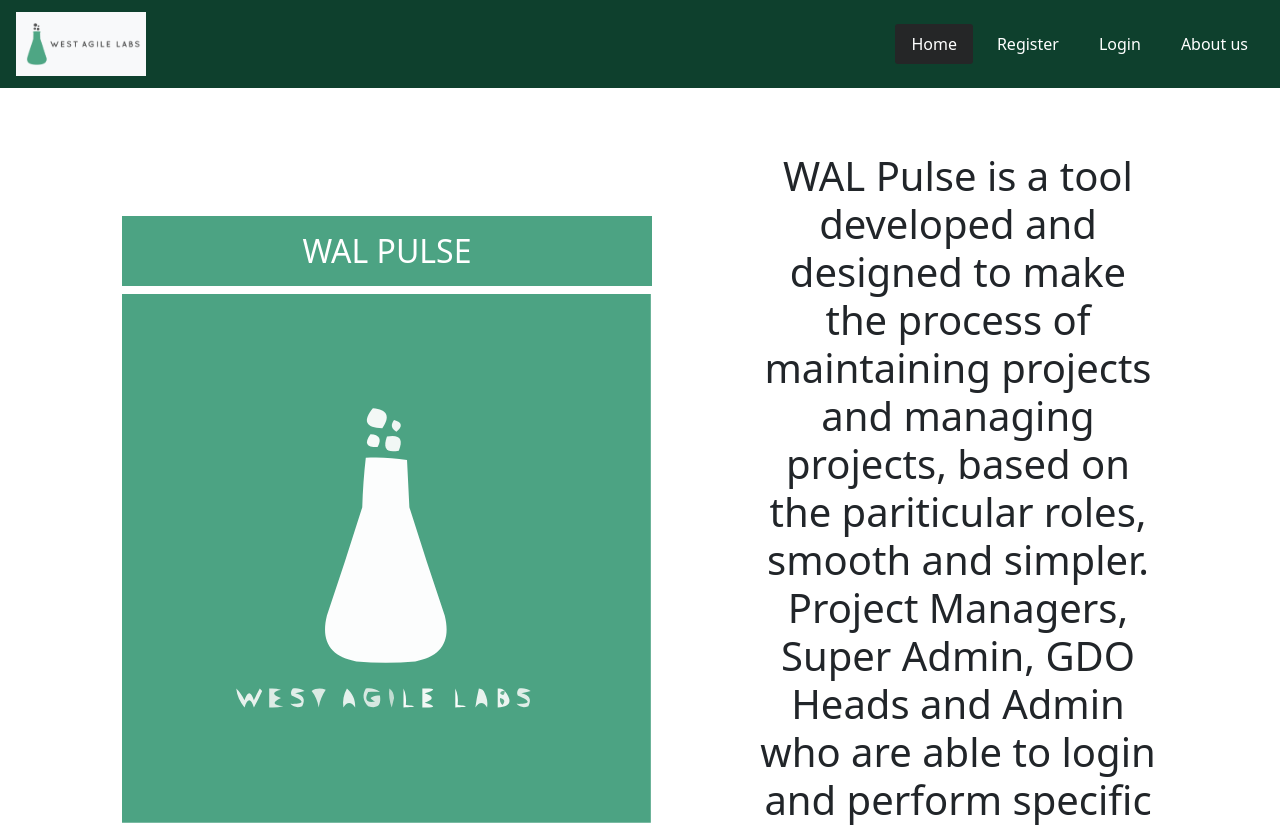
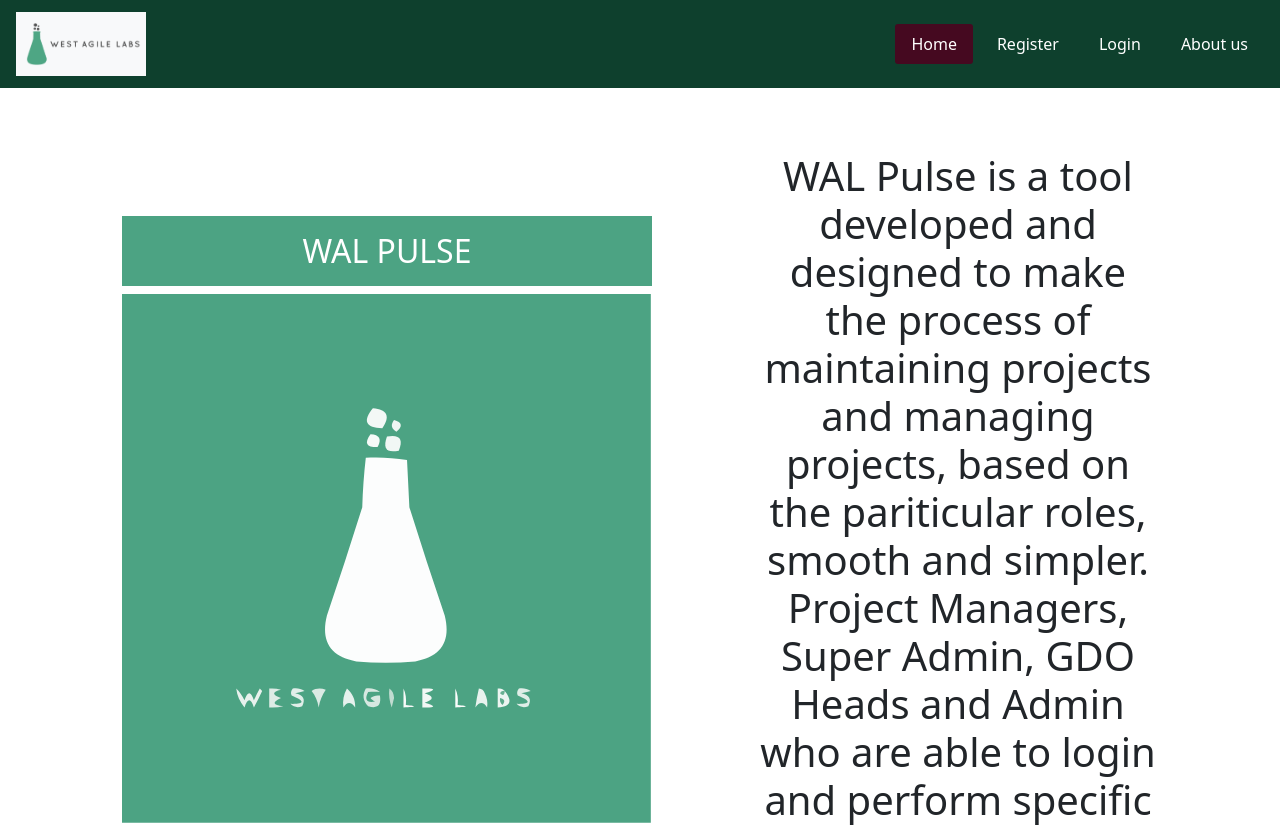
Before and after one commit to neerajnishad5/front-end-pulse, a React (Create React App) app: page / in a window 1280 px wide. Shown: the top 827 px of the page. Built offline with nearby package versions, Linux system fonts and the light colour scheme.

Commit message:
added links

```diff
--- a/src/components/Footer/Footer.js
+++ b/src/components/Footer/Footer.js
@@ -6,7 +6,7 @@
 export default function Footer() {
   const navigate = useNavigate();
   return (
-    <div className=" ">
+    <div className="">
       <div className="border back-footer text-white footer pt-3 mt-4 text-center row">
         <div className="col-sm">
           <h5 className="mb-3">Quick links</h5>
@@ -21,6 +21,7 @@
                 className="text-reset pointer"
                 href="https://www.westagilelabs.com/about/"
                 target="_blank"
+                rel="noopener noreferrer"
               >
                 About
               </a>
@@ -52,6 +53,7 @@
                 className="text-reset"
                 href="https://www.westagilelabs.com/contact/"
                 target="_blank"
+                rel="noopener noreferrer"
               >
                 Contact Us
               </a>
@@ -67,6 +69,7 @@
                 className="text-reset"
                 href="https://www.westagilelabs.com/blog/"
                 target="_blank"
+                rel="noopener noreferrer"
               >
                 Blog
               </a>
@@ -81,6 +84,7 @@
                 className="text-reset"
                 href="https://www.westagilelabs.com/privacy-policy/"
                 target="_blank"
+                rel="noopener noreferrer"
               >
                 Privacy Policy
               </a>
--- a/src/components/Header/Header.css
+++ b/src/components/Header/Header.css
@@ -6,7 +6,7 @@
 
 /* a.active is anchor tag a & active : class added to it */
 .nav a.active {
-  background-color: #252627;
+  background-color: #450920;
   color: white;
   border-radius: 3px;
 }
--- a/src/components/Header/Header.js
+++ b/src/components/Header/Header.js
@@ -27,12 +27,14 @@
   return (
     <nav className="header-area navbar ">
       <div class="navbar-header">
+        <a href="/">
           <img
             width="130px"
             className="navbar-brand bg-light ms-3"
             src={westagilelogo}
             alt=""
           />
+        </a>
       </div>
       {data.status === "success" ? (
         <ul className="nav navbar-nav justify-content-end p-3 header display">
```
Lines whose indentation alone changed are shown as unchanged.
